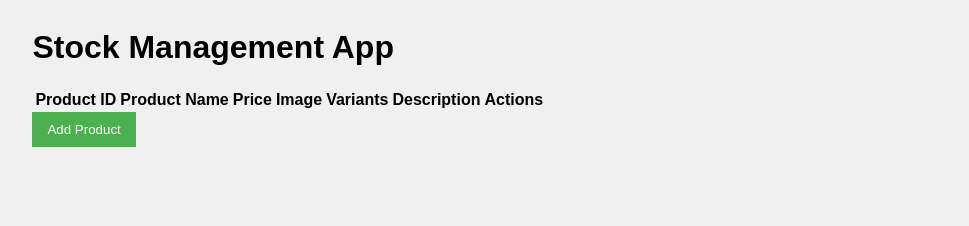
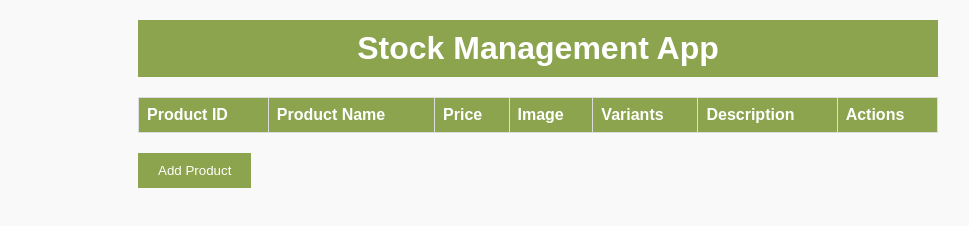
Before and after one commit to g64151240/TrueStock, a plain HTML site: page index.html in a window 1280 px wide. Shown: the whole page, without its empty margins (102-1071 px from the left). Drawn offline with Linux system fonts and the light colour scheme.

Commit message:
Update styles.css

```diff
--- a/styles.css
+++ b/styles.css
@@ -1,40 +1,56 @@
 body {
     font-family: Arial, sans-serif;
-  background-color: #f0f0f0;
+    background-color: #f9f9f9;
+    color: #333;
+    margin: 0;
+    padding: 0;
 }
 
 .container {
-  width: 80%;
-  margin: auto;
-  overflow: hidden;
+    max-width: 800px;
+    margin: 0 auto;
+    padding: 20px;
 }
 
-#stockTable {
+header {
+    background-color: #8BA44D;
+    color: #fff;
+    padding: 10px 0;
+    text-align: center;
+}
+
+header h1 {
+    margin: 0;
+}
+
+table {
     width: 100%;
     border-collapse: collapse;
-  margin: 20px 0;
+    margin-top: 20px;
 }
 
-#stockTable th, #stockTable td {
+table th, table td {
     border: 1px solid #ddd;
     padding: 8px;
+    text-align: left;
 }
 
-#stockTable th {
-  background-color: #4CAF50;
+table th {
+    background-color: #8BA44D;
     color: white;
 }
 
 button {
-  background-color: #4CAF50;
+    background-color: #8BA44D;
     color: white;
-  padding: 10px 15px;
     border: none;
+    padding: 10px 20px;
     cursor: pointer;
+    margin-top: 20px;
 }
 
 button:hover {
-  background-color: #45a049;
+    background-color: #769040;
 }
 
 .modal {
@@ -46,29 +62,42 @@ button:hover {
     width: 100%;
     height: 100%;
     overflow: auto;
-  background-color: rgb(0,0,0);
-  background-color: rgba(0,0,0,0.4);
-  padding-top: 60px;
+    background-color: rgb(0, 0, 0);
+    background-color: rgba(0, 0, 0, 0.4);
 }
 
 .modal-content {
-  background-color: #fefefe;
-  margin: 5% auto;
+    background-color: #fff;
+    margin: 15% auto;
     padding: 20px;
     border: 1px solid #888;
     width: 80%;
+    max-width: 400px;
 }
 
-.close {
+.close-button {
     color: #aaa;
     float: right;
     font-size: 28px;
     font-weight: bold;
 }
 
-.close:hover,
-.close:focus {
+.close-button:hover,
+.close-button:focus {
     color: black;
     text-decoration: none;
     cursor: pointer;
 }
+
+form label {
+    display: block;
+    margin: 10px 0 5px;
+}
+
+form input, form textarea {
+    width: calc(100% - 20px);
+    padding: 8px;
+    margin-bottom: 10px;
+    border: 1px solid #ccc;
+    border-radius: 4px;
+}
```
Lines whose indentation alone changed are shown as unchanged.
